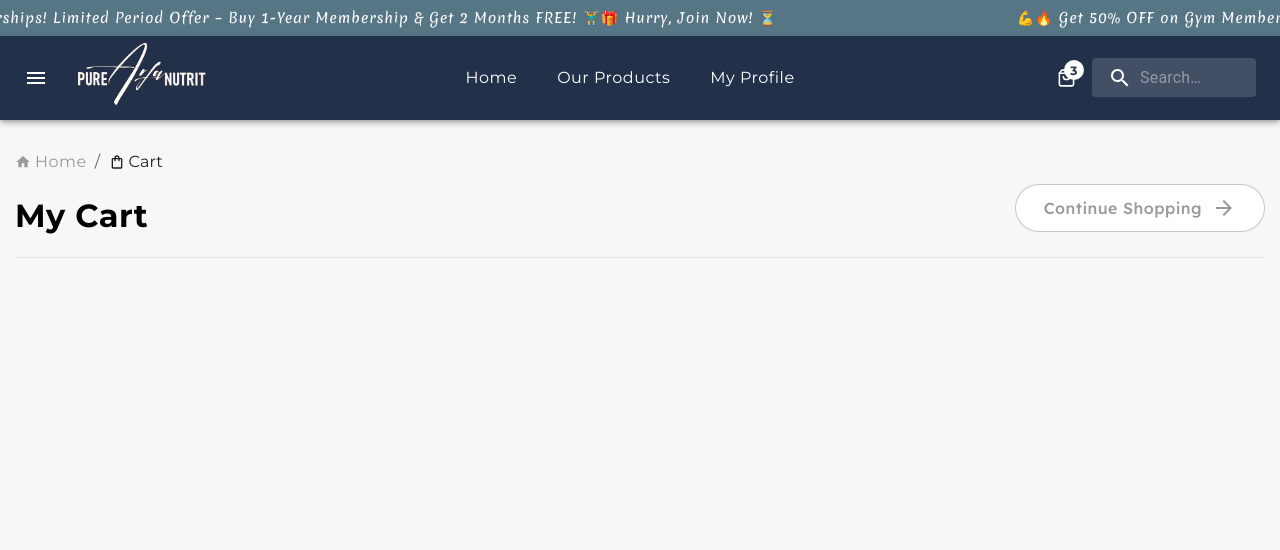
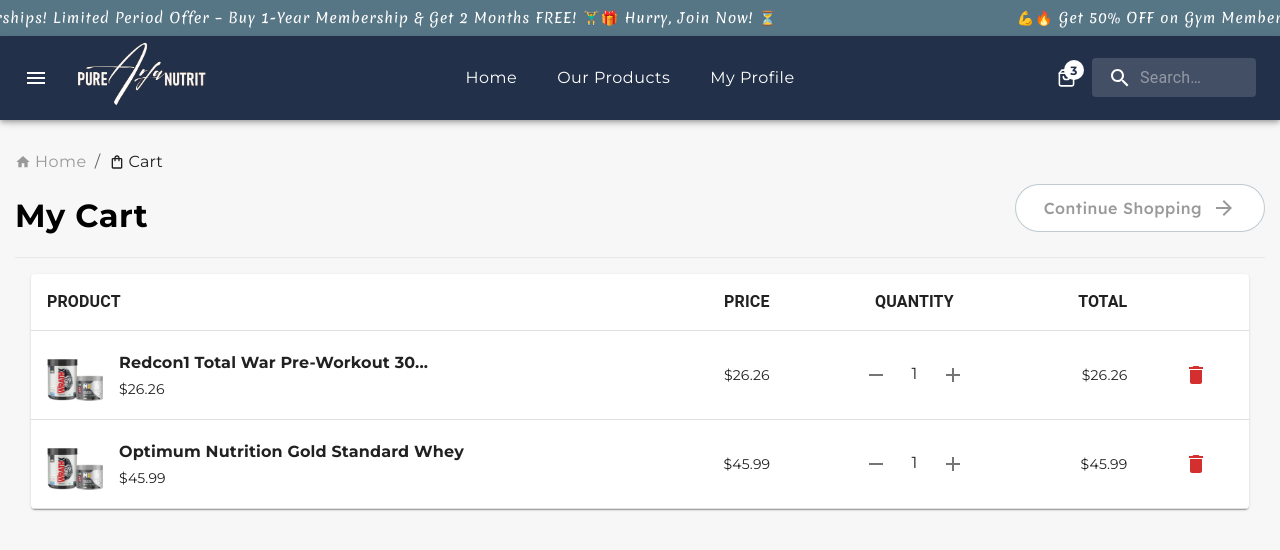
Before and after one commit to yadavashishdhirendra/fitness-hub, a React (Create React App) app: page /cart in a window 1280 px wide. Shown: the top 550 px of the page. Built offline with nearby package versions, Linux system fonts and the light colour scheme; a web font is replaced by a local one.

Commit message:
added cart screen

```diff
--- a/src/Screens/Cart.jsx
+++ b/src/Screens/Cart.jsx
@@ -1,4 +1,4 @@
-import React, { Fragment } from 'react'
+import React, { Fragment, useState } from 'react'
 import Marquee from 'react-fast-marquee'
 import Header from '../Components/Header'
 import '../Styles/Home.scss'
@@ -10,9 +10,56 @@
 import { ArrowForwardSharp, ShoppingBagOutlined } from '@mui/icons-material';
 import '../Styles/Cart.scss'
 import { Button } from '@mui/material';
+import Thumbnail from '../Assets/Home/products/pck_3568539_c_m.webp'
+import {
+    Table,
+    TableBody,
+    TableCell,
+    TableContainer,
+    TableHead,
+    TableRow,
+    Paper,
+    IconButton,
+    Box,
+} from "@mui/material";
+import DeleteIcon from "@mui/icons-material/Delete";
+import AddIcon from "@mui/icons-material/Add";
+import RemoveIcon from "@mui/icons-material/Remove";
+
+const initialProducts = [
+    {
+        id: 1,
+        name: "Redcon1 Total War Pre-Workout 30...",
+        price: 26.26,
+        image: "https://via.placeholder.com/50",
+        quantity: 1,
+    },
+    {
+        id: 2,
+        name: "Optimum Nutrition Gold Standard Whey",
+        price: 45.99,
+        image: "https://via.placeholder.com/50",
+        quantity: 1,
+    },
+];
 
 const Cart = () => {
     const navigate = useNavigate();
+    const [products, setProducts] = useState(initialProducts);
+
+    const updateQuantity = (id, change) => {
+        setProducts((prevProducts) =>
+            prevProducts.map((product) =>
+                product.id === id
+                    ? { ...product, quantity: Math.max(1, product.quantity + change) }
+                    : product
+            )
+        );
+    };
+
+    const removeProduct = (id) => {
+        setProducts((prevProducts) => prevProducts.filter((product) => product.id !== id));
+    };
     return (
         <Fragment>
             {/* Marquee Container starts here */}
@@ -58,6 +105,60 @@
                     </div>
                 </div>
 
+
+                {/* Prdoducts component starts here */}
+                <Box sx={{ width: "100%", overflowX: "auto", p: 2 }}>
+                    <TableContainer component={Paper}>
+                        <Table sx={{ minWidth: 500 }} aria-label="shopping cart table">
+                            <TableHead>
+                                <TableRow>
+                                    <TableCell><Typography fontWeight="bold">PRODUCT</Typography></TableCell>
+                                    <TableCell align="center"><Typography fontWeight="bold">PRICE</Typography></TableCell>
+                                    <TableCell align="center"><Typography fontWeight="bold">QUANTITY</Typography></TableCell>
+                                    <TableCell align="right"><Typography fontWeight="bold">TOTAL</Typography></TableCell>
+                                    <TableCell align="center"></TableCell>
+                                </TableRow>
+                            </TableHead>
+                            <TableBody>
+                                {products.map((product) => (
+                                    <TableRow key={product.id}>
+                                        <TableCell>
+                                            <Box sx={{ display: "flex", alignItems: "center" }}>
+                                                <img
+                                                    src={Thumbnail}
+                                                    alt="Product"
+                                                    style={{ width: 56, height: 56, marginRight: 16 }}
+                                                />
+                                                <Box>
+                                                    <Typography fontFamily={'Montserrat'} fontWeight="bold" mb={0.5}>{product.name}</Typography>
+                                                    <Typography fontFamily={'Montserrat'} fontWeight="400" fontSize={14}>${product.price}</Typography>
+                                                </Box>
+                                            </Box>
+                                        </TableCell>
+                                        <TableCell align="center" style={{ fontFamily: "Montserrat" }}>${product.price}</TableCell>
+                                        <TableCell align="center" style={{ whiteSpace: 'nowrap' }}>
+                                            <IconButton onClick={() => updateQuantity(product.id, -1)}>
+                                                <RemoveIcon />
+                                            </IconButton>
+                                            <Typography fontFamily={'Montserrat'} component="span" sx={{ mx: 2 }}>{product.quantity}</Typography>
+                                            <IconButton onClick={() => updateQuantity(product.id, 1)}>
+                                                <AddIcon />
+                                            </IconButton>
+                                        </TableCell>
+                                        <TableCell style={{ fontFamily: "Montserrat" }} align="right" fontWeight="bold">${(product.quantity * product.price).toFixed(2)}</TableCell>
+                                        <TableCell align="center">
+                                            <IconButton color="error" onClick={() => removeProduct(product.id)}>
+                                                <DeleteIcon />
+                                            </IconButton>
+                                        </TableCell>
+                                    </TableRow>
+                                ))}
+                            </TableBody>
+                        </Table>
+                    </TableContainer>
+                </Box>
+                {/* Products component ends here */}
+
             </div>
         </Fragment>
     )
```
